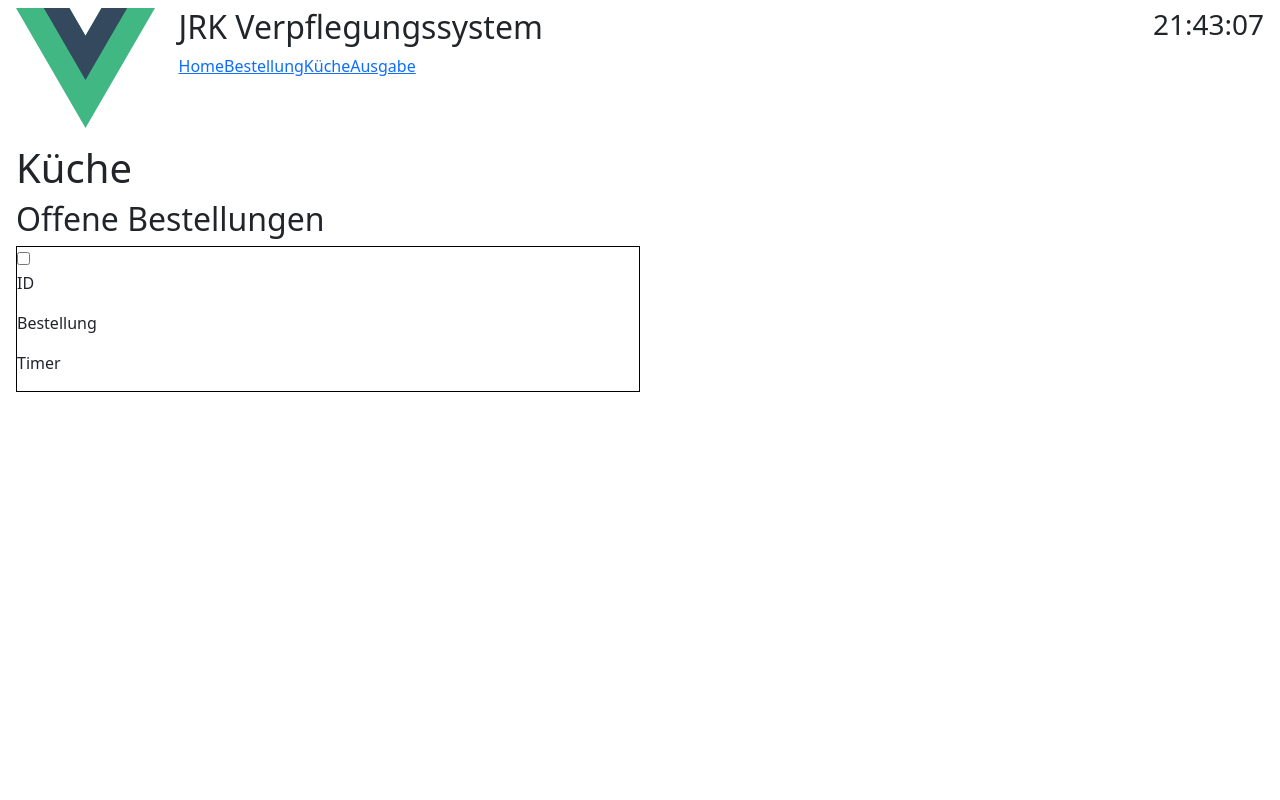
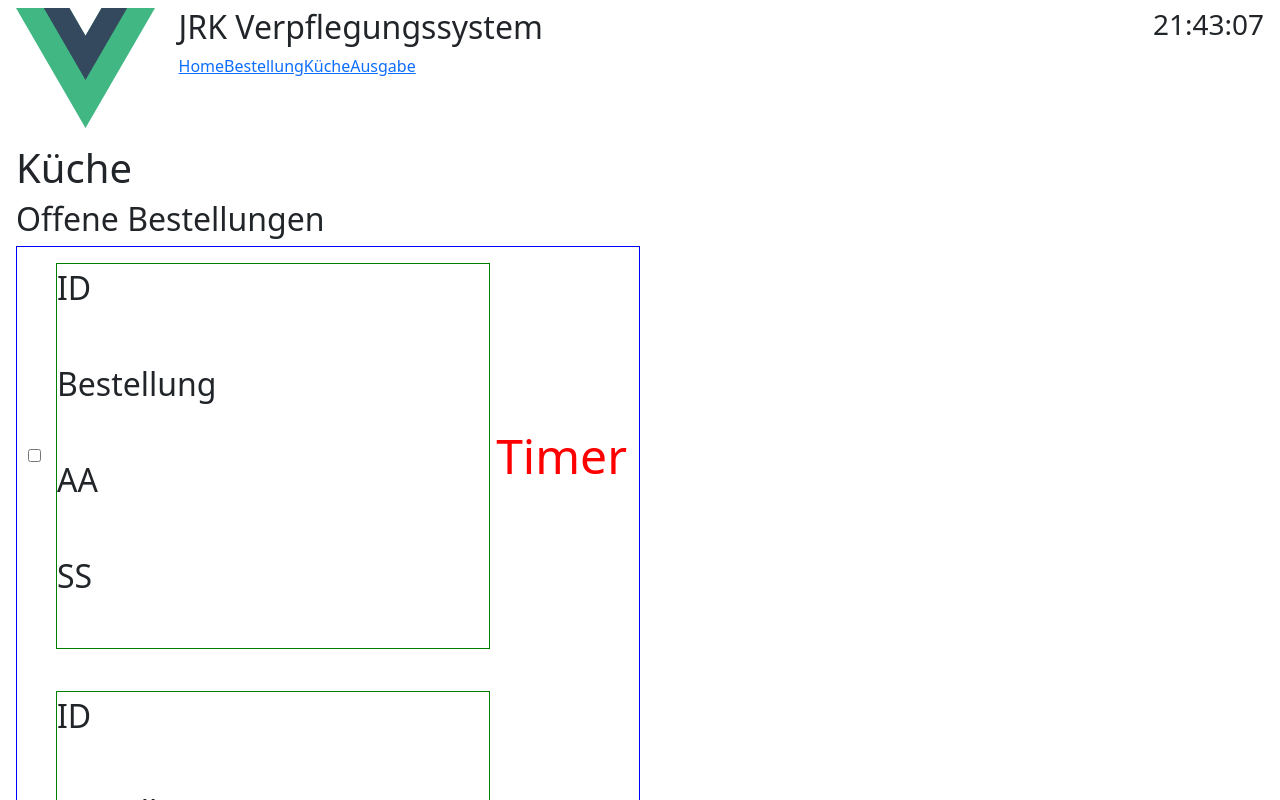
Before and after one commit to trompete11/FFW-Projekt_Essen_System, a Vue app: page /kueche in a window 1280 px wide. Shown: the top 800 px of the page. Built offline with nearby package versions, Linux system fonts and the light colour scheme.

Commit message:
Added styling to einzelneBestellung. Added scrolling to offeneBestellungen.

```diff
--- a/src/components/kuechenAnsicht/einzelneBestellung.vue
+++ b/src/components/kuechenAnsicht/einzelneBestellung.vue
@@ -1,9 +1,18 @@
 <template>
-    <div id="order">
-        <input type="checkbox">
-        <p>ID</p>
-        <p>Bestellung</p>
-        <p>Timer</p>
+    <div class="order">
+        <div class="checkbox">
+            <input type="checkbox">
+        </div>
+
+        <div class="order-details">
+            <span>ID</span><br />
+            <span>Bestellung</span><br />
+            <span>AA</span><br />
+            <span>SS</span><br />
+        </div>
+        <div class="timer">
+            <span>Timer</span>
+        </div>
     </div>
 </template>
 
@@ -12,7 +21,34 @@
 </script>
 
 <style scoped>
-#order {
-    border: 1px solid black
+.order {
+    display: flex;
+    border: 1px solid white;
+    align-items: center;
+    justify-content: space-between;
+    padding: 10px;
+    margin-bottom: 10px;
+    /* add background color */
+}
+
+.checkbox {
+    flex: 0 0 auto;
+    margin-right: 10px;
+}
+
+.order-details {
+    border: 1px solid green;
+    flex-grow: 1; /* use available space */
+    display: flex;
+    flex-direction: column;
+    margin: 5px;
+    font-size: 32px;
+}
+
+.timer {
+    border: 1px solid white;
+    text-align: right;
+    font-size: 48px;
+    color: red;
 }
 </style>
--- a/src/components/kuechenAnsicht/offeneBestellungen.vue
+++ b/src/components/kuechenAnsicht/offeneBestellungen.vue
@@ -2,7 +2,12 @@
     <div>
         <h2>Offene Bestellungen</h2>
     </div>
-    <div>
+    <div class="order-container">
+        <EinzelBestellung />
+        <EinzelBestellung />
+        <EinzelBestellung />
+        <EinzelBestellung />
+        <EinzelBestellung />
         <EinzelBestellung />
     </div>
 </template>
@@ -10,3 +15,11 @@
 <script setup lang="ts">
     import EinzelBestellung from '@/components/kuechenAnsicht/einzelneBestellung.vue';
 </script>
+
+<style scoped>
+    .order-container {
+        max-height: 800px;
+        overflow-y: auto;
+        border: 1px solid blue;
+    }
+</style>
```
